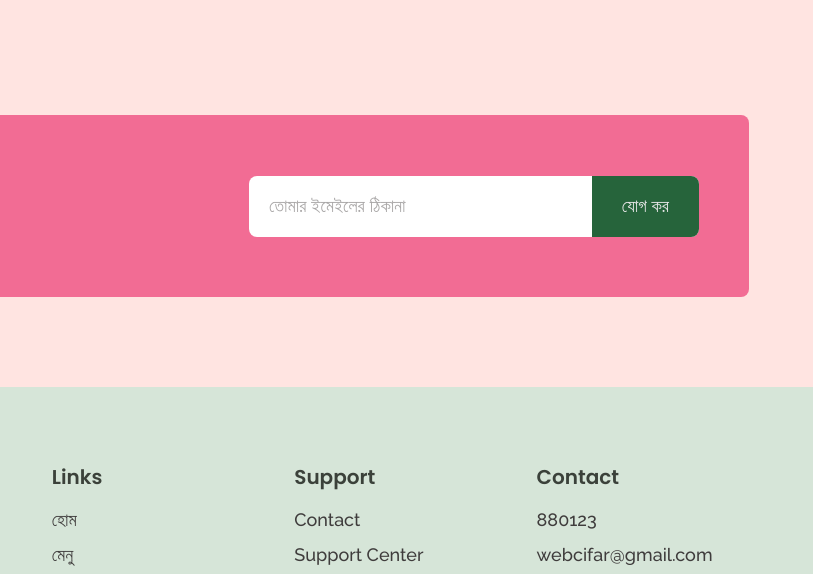
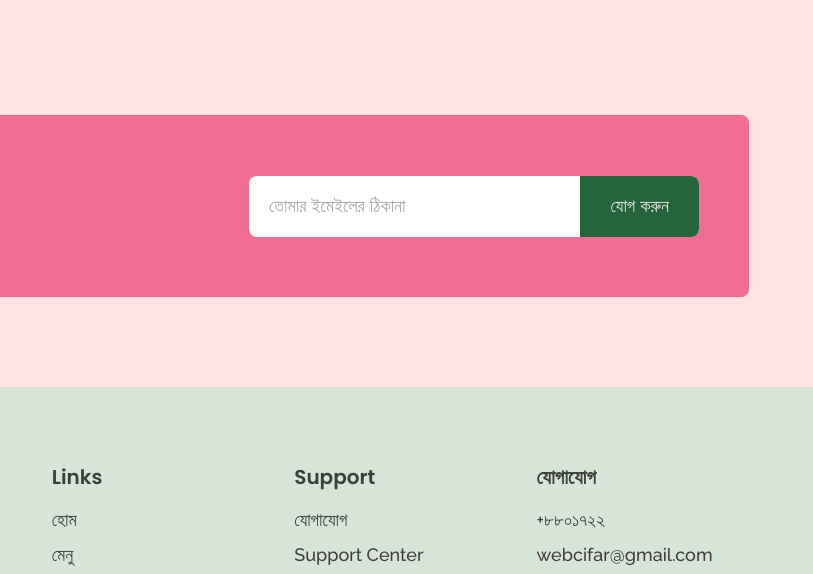
Before and after one commit to rupalisisilia/Misti-Mokh, a plain HTML site: page index.html in a window 1280 px wide. Shown: the part 4405-4979 px from the top of the page, 467-1280 px from the left. Drawn offline with nearby package versions, Linux system fonts and the light colour scheme; files whose address does not match are found by name.

Commit message:
Update index.html

```diff
--- a/index.html
+++ b/index.html
@@ -402,7 +402,7 @@
 						<label for="email">
 							<input type="email" placeholder="তোমার ইমেইলের ঠিকানা">
 						</label>
-						<button type="submit">যোগ কর </button>
+						<button type="submit">যোগ করুন</button>
 					</form>
 				</div>
 			</div>
@@ -461,16 +461,16 @@
 			<div class="footer__col3">
 				<h3 class="footer__text__title">Support</h3>
 				<ol class="footer__text">
-					<li><a href="./contact.html">Contact</a></li>
+					<li><a href="./contact.html">যোগাযোগ</a></li>
 					<li><a href="#">Support Center</a></li>
 					<li><a href="#">Feedback</a></li>
 
 				</ol>
 			</div>
 			<div class="footer__col4">
-				<h3 class="footer__text__title">Contact</h3>
+				<h3 class="footer__text__title">যোগাযোগ</h3>
 				<ol class="footer__text">
-					<li><a href="tel:+880123">880123</a></li>
+					<li><a href="tel:+৮৮০১৭২২">+৮৮০১৭২২</a></li>
 					<li><a href="mailto:webcifar@gmail.com">webcifar@gmail.com</a></li>
 					<li><a href="#">GEC circle, Chittagong, Bangladesh</a></li>
 
```
